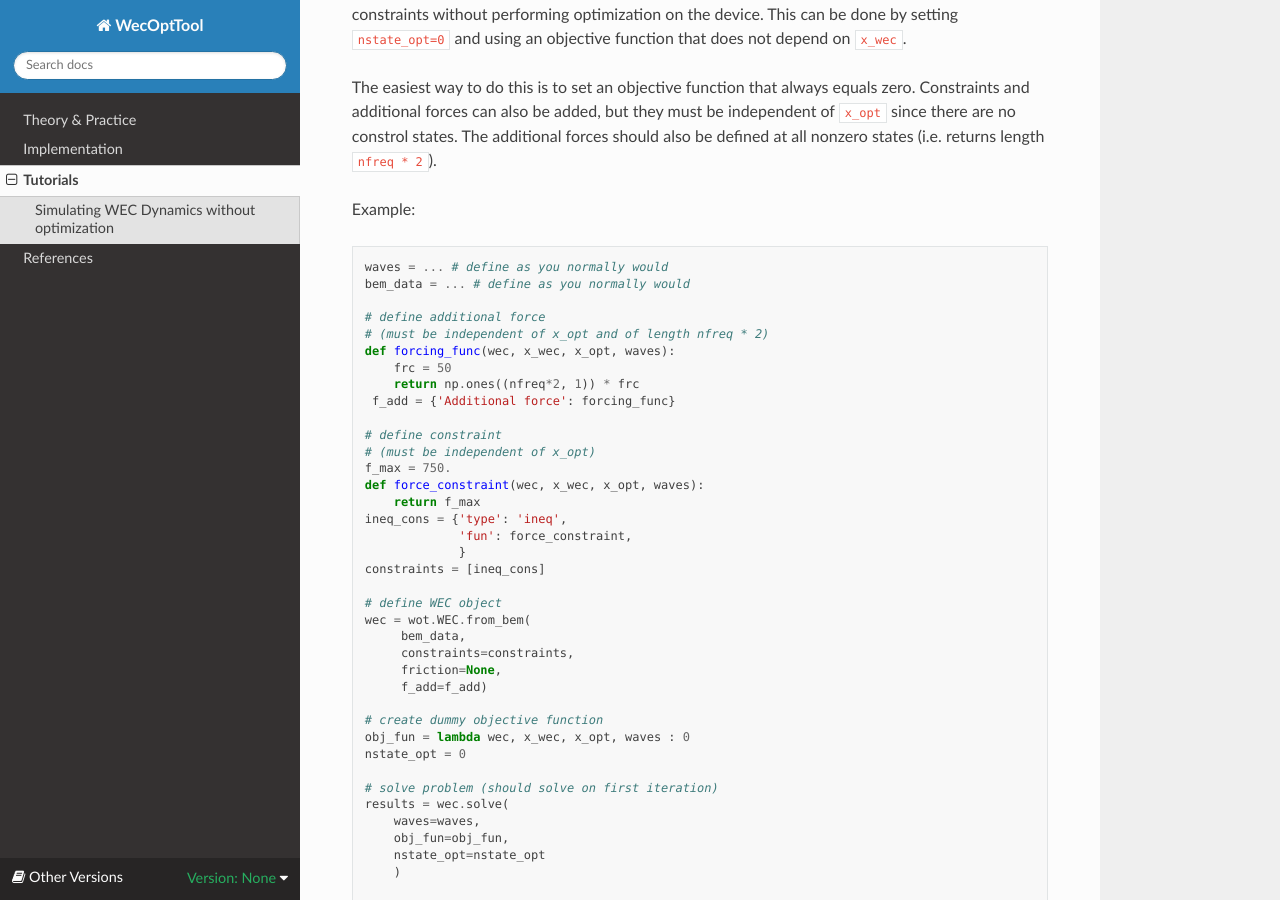
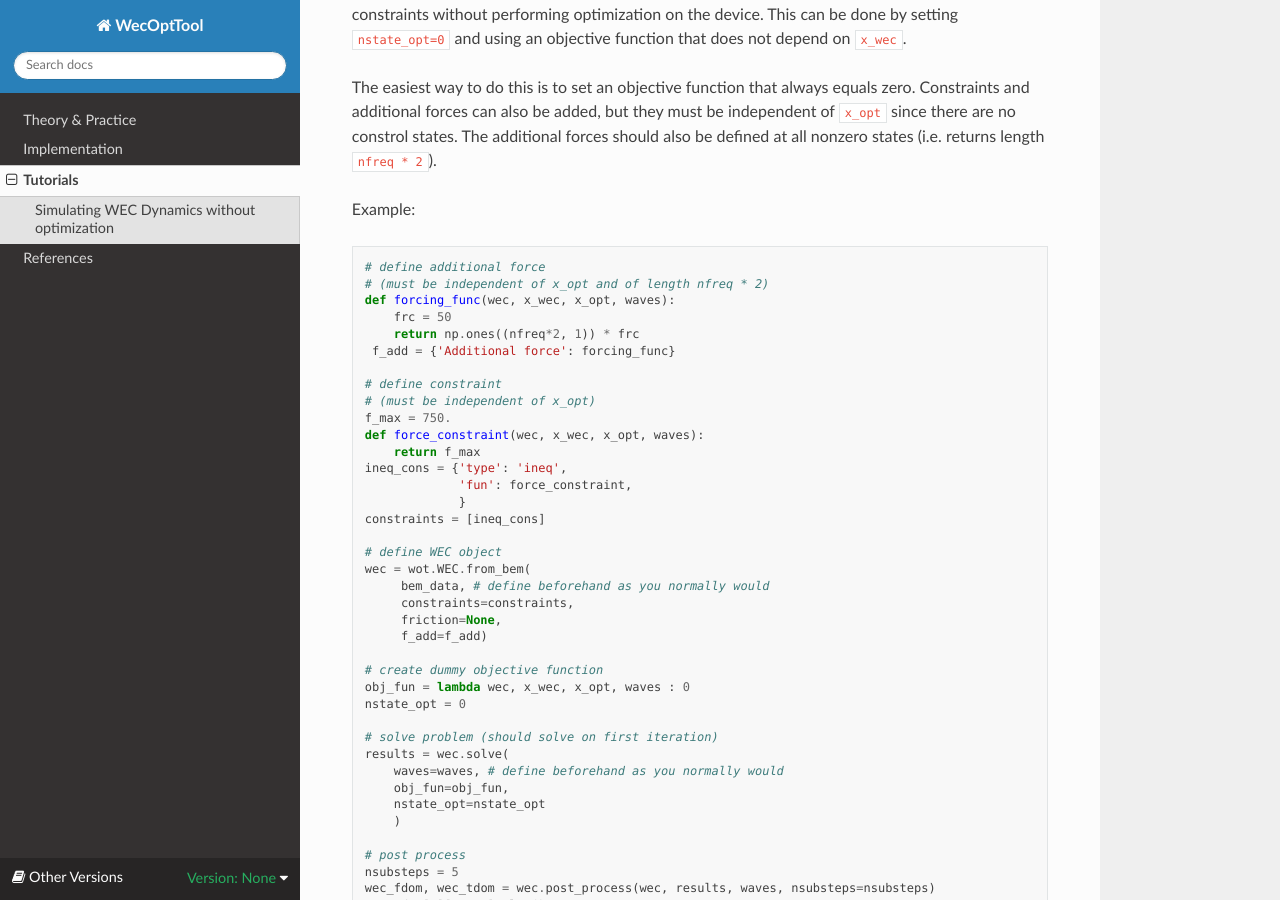
Before and after one commit to sandialabs/WecOptTool, a Sphinx documentation site: the page built from docs/source/tutorials.rst, in a window 1280 px wide and 900 px high, scrolled down 957 px. Built offline with Sphinx 7.4.7 and the Read the Docs theme 3.1.0, drawn with Linux system fonts in a browser that asks for light colours; pages that are not in the unit, such as notebooks, are missing from menus; some of the changed lines change nothing that is shown.

Commit message:
removd extraneous code snippets and fixed issue with tutorials not appearing in sidebar

```diff
--- a/docs/source/tutorials.rst
+++ b/docs/source/tutorials.rst
@@ -20,6 +20,16 @@ The fourth tutorial uses the `Pioneer WEC` model, which includes a unique pitch
 
     - :doc:`_examples/tutorial_4_Pioneer`: Example with custom PTO physics and modeling both hydrodynamic and non-hydrodynamic degrees of freedom.
 
+.. toctree::
+    :maxdepth: 3
+    :hidden:
+
+    _examples/tutorial_1_WaveBot
+    _examples/tutorial_2_AquaHarmonics
+    _examples/tutorial_3_LUPA
+    _examples/tutorial_4_Pioneer
+
+
 Simulating WEC Dynamics without optimization
 --------------------------------------------
 
@@ -33,9 +43,6 @@ The additional forces should also be defined at all nonzero states (i.e. returns
 Example:
 
 .. code-block:: python
-
-   waves = ... # define as you normally would
-   bem_data = ... # define as you normally would
 
    # define additional force
    # (must be independent of x_opt and of length nfreq * 2)
@@ -56,7 +63,7 @@ Example:
 
    # define WEC object
    wec = wot.WEC.from_bem(
-        bem_data,
+        bem_data, # define beforehand as you normally would
         constraints=constraints,
         friction=None,
         f_add=f_add)
@@ -67,7 +74,7 @@ Example:
 
    # solve problem (should solve on first iteration)
    results = wec.solve(
-       waves=waves,
+       waves=waves, # define beforehand as you normally would
        obj_fun=obj_fun,
        nstate_opt=nstate_opt
        )
@@ -77,17 +84,7 @@ Example:
    wec_fdom, wec_tdom = wec.post_process(wec, results, waves, nsubsteps=nsubsteps)
    wec_tdom[0]['pos'].plot()
 
-
 .. _GitHub repository: https://github.com/sandialabs/WecOptTool/tree/main/examples
 .. _WaveBot: https://doi.org/10.3390/en10040472
 .. _AquaHarmonics: https://aquaharmonics.com/technology/
 .. _LUPA: https://pmec-osu.github.io/LUPA/
-
-.. toctree::
-    :maxdepth: 3
-    :hidden:
-
-    _examples/tutorial_1_WaveBot
-    _examples/tutorial_2_AquaHarmonics
-    _examples/tutorial_3_LUPA
-    _examples/tutorial_4_Pioneer
```
